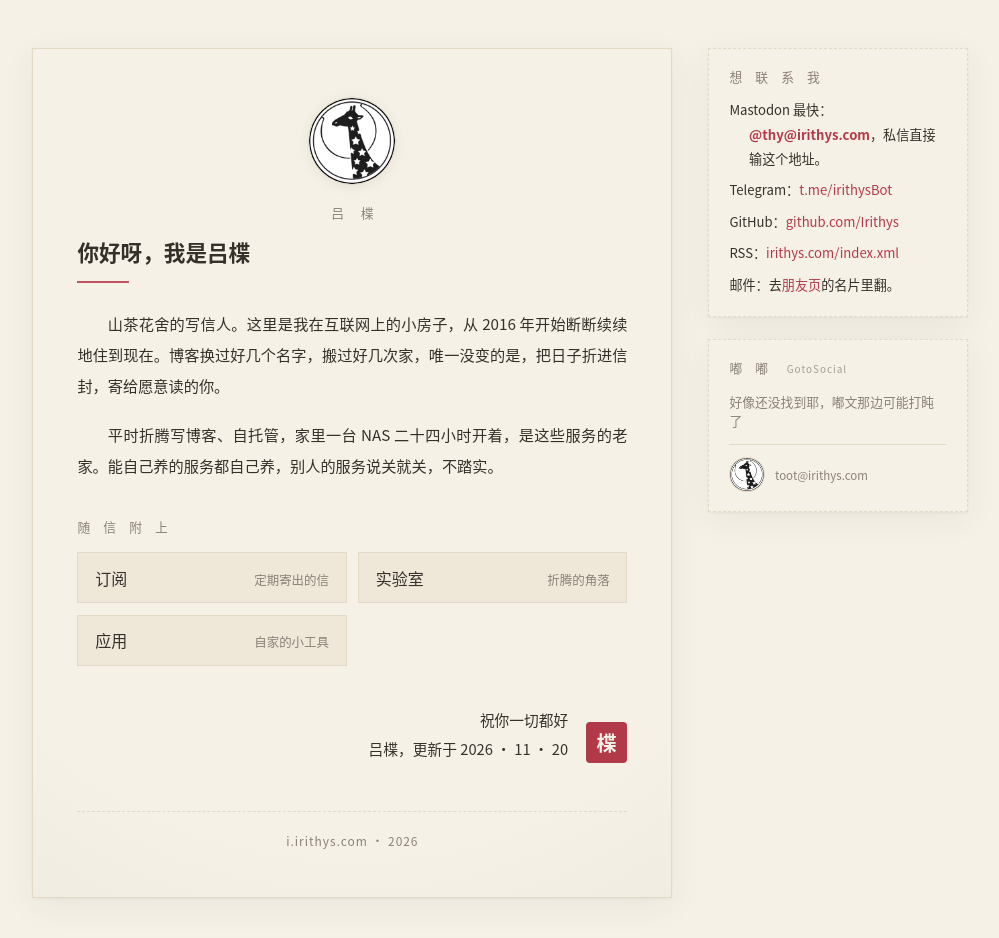
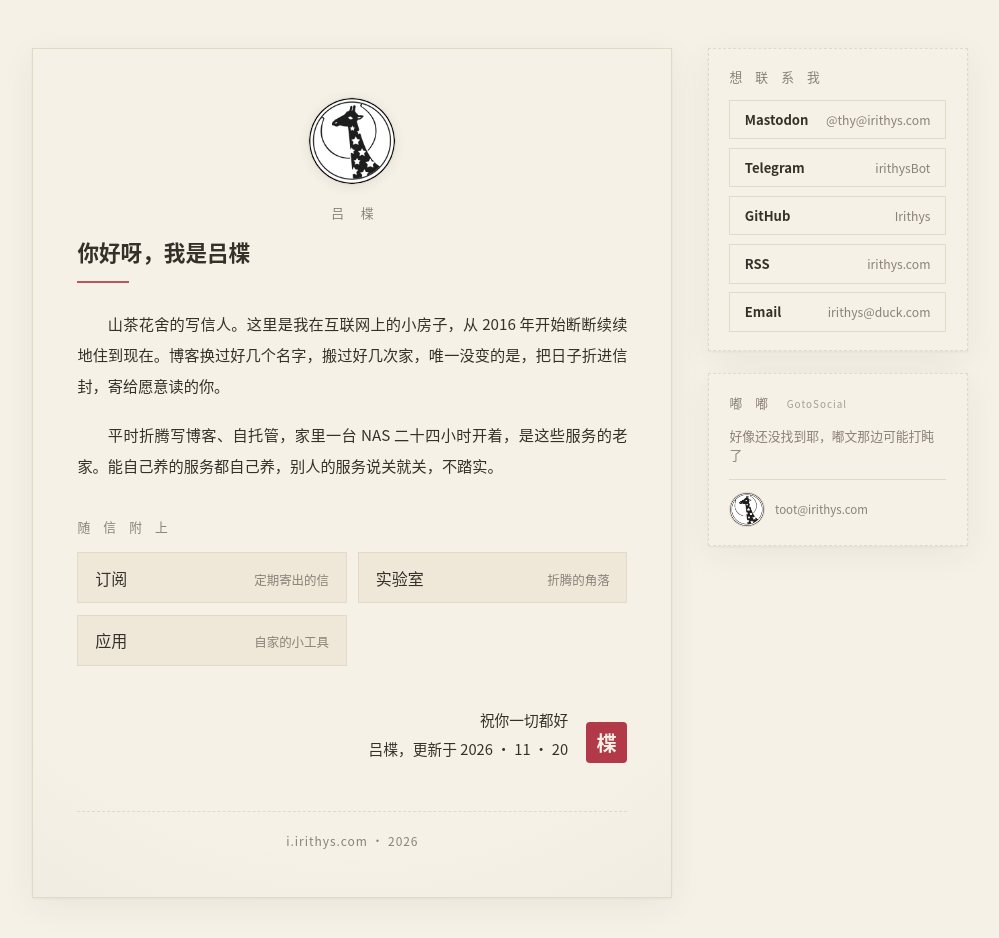
Before and after one commit to Irithys/home, a plain HTML site: page index.html in a window 1280 px wide. Shown: the whole page, without its empty margins (140-1139 px from the left). Drawn offline with Linux system fonts and the light colour scheme; no server answers.

Commit message:
联系方式改成按钮组，每条名字加地址

```diff
--- a/index.html
+++ b/index.html
@@ -141,36 +141,51 @@
       text-indent: 2em;
       margin-bottom: 1.1rem;
     }
-    /* 想联系我 */
+    /* 想联系我：按钮组 */
     .contact { margin: 0; }
     .contact-title {
       font-size: 0.8rem;
       letter-spacing: 0.4em;
       color: var(--ink-soft);
-      margin-bottom: 0.75rem;
+      margin-bottom: 0.85rem;
     }
     .contact-list {
       list-style: none;
       display: grid;
-      gap: 0.45rem;
-    }
-    .contact-list li {
-      font-size: 0.82rem;
-      line-height: 1.85;
-      text-indent: -1.5em;
-      padding-left: 1.5em;
+      gap: 0.55rem;
     }
     .contact-list a {
-      color: var(--camellia);
+      display: flex;
+      align-items: center;
+      justify-content: space-between;
+      gap: 0.6rem;
+      padding: 0.55rem 0.9rem;
+      border: 1px solid var(--border);
+      background: var(--paper);
+      color: var(--ink);
       text-decoration: none;
-      border-bottom: 1px solid transparent;
-      transition: border-color 0.25s ease;
+      font-size: 0.82rem;
+      line-height: 1.5;
+      transition: border-color 0.3s ease, background 0.3s ease, transform 0.3s ease;
     }
-    .contact-list a:hover { border-bottom-color: var(--camellia); }
-    .contact-list .handle {
+    .contact-list a:hover {
+      border-color: var(--camellia);
+      background: color-mix(in srgb, var(--camellia) 6%, var(--paper));
+      transform: translateY(-1px);
+    }
+    .contact-list .label {
       font-weight: 600;
-      font-variant-numeric: tabular-nums;
+      flex: none;
     }
+    .contact-list .value {
+      color: var(--ink-soft);
+      font-size: 0.76rem;
+      text-align: right;
+      overflow: hidden;
+      text-overflow: ellipsis;
+      white-space: nowrap;
+    }
+    .contact-list a:hover .value { color: var(--camellia); }
     .body a {
       color: var(--camellia);
       text-decoration: none;
@@ -383,11 +398,11 @@
       <section class="side-card contact">
         <p class="contact-title">想 联 系 我</p>
         <ul class="contact-list">
-          <li>Mastodon 最快：<a href="https://toot.irithys.com/@thy" target="_blank" rel="noopener"><span class="handle">@thy@irithys.com</span></a>，私信直接输这个地址。</li>
-          <li>Telegram：<a href="https://t.me/irithysBot" target="_blank" rel="noopener">t.me/irithysBot</a></li>
-          <li>GitHub：<a href="https://github.com/Irithys" target="_blank" rel="noopener">github.com/Irithys</a></li>
-          <li>RSS：<a href="https://irithys.com/index.xml" target="_blank" rel="noopener">irithys.com/index.xml</a></li>
-          <li>邮件：去<a href="https://irithys.com/friends/" target="_blank" rel="noopener">朋友页</a>的名片里翻。</li>
+          <li><a href="https://toot.irithys.com/@thy" target="_blank" rel="noopener"><span class="label">Mastodon</span><span class="value">@thy@irithys.com</span></a></li>
+          <li><a href="https://t.me/irithysBot" target="_blank" rel="noopener"><span class="label">Telegram</span><span class="value">irithysBot</span></a></li>
+          <li><a href="https://github.com/Irithys" target="_blank" rel="noopener"><span class="label">GitHub</span><span class="value">Irithys</span></a></li>
+          <li><a href="https://irithys.com/index.xml" target="_blank" rel="noopener"><span class="label">RSS</span><span class="value">irithys.com</span></a></li>
+          <li><a href="mailto:irithys@duck.com"><span class="label">Email</span><span class="value">irithys@duck.com</span></a></li>
         </ul>
       </section>
 
```
